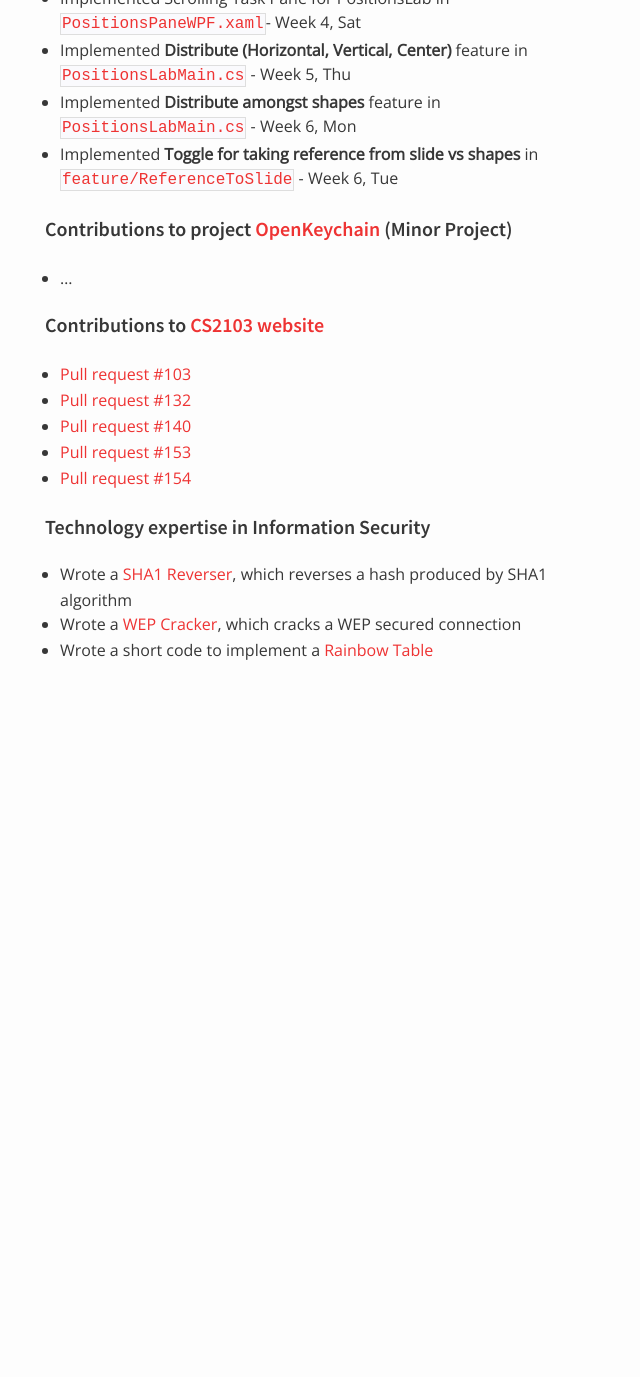
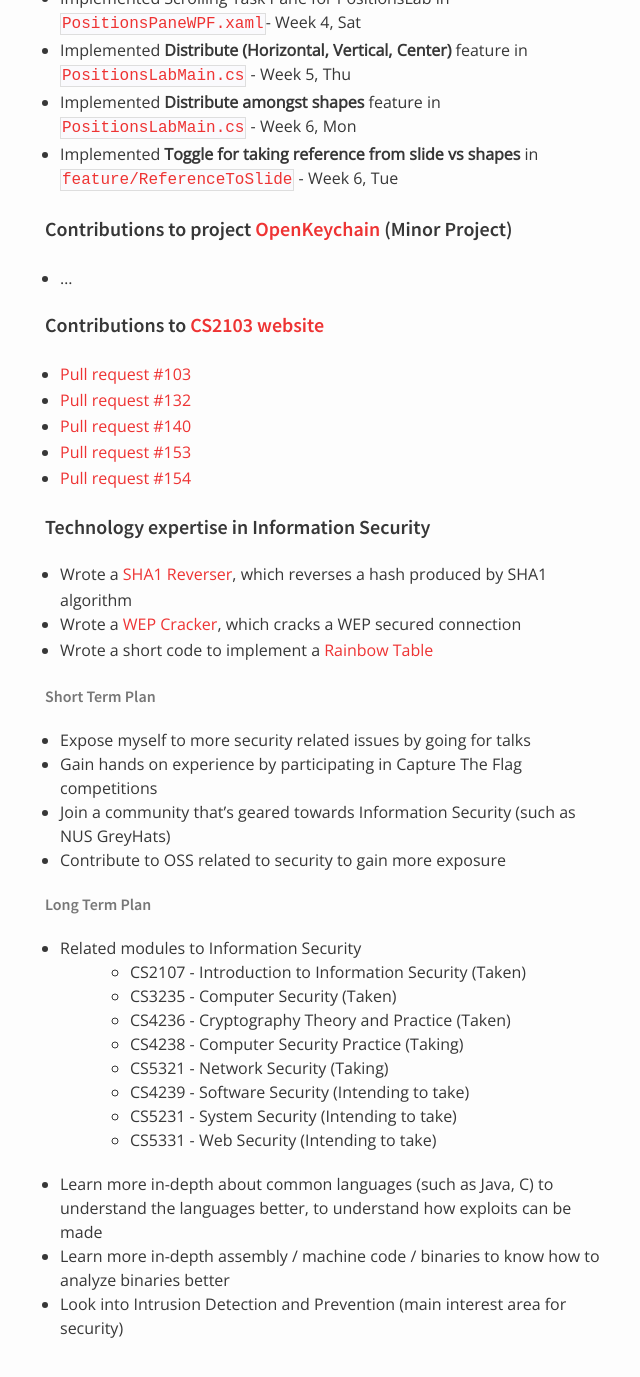
Before and after one commit to nus-oss/cs3281-AY1516S2-website, a Jekyll site: the page built from teams/powerpointlabs.md, in a window 1280 px wide and 1400 px high, scrolled down 6496 px. Shown: the top 1377 px of the window, without its empty margins (325-965 px from the left). Built offline with Jekyll 4.4.1, drawn with Linux system fonts in a browser that asks for light colours; before the commit the page ends 7220 px from its top, so only the background shows below that; some of the changed text lies outside the part shown.

Commit message:
Update powerpointlabs.md

```diff
--- a/teams/powerpointlabs.md
+++ b/teams/powerpointlabs.md
@@ -225,3 +225,23 @@
  * Wrote a [SHA1 Reverser](https://github.com/vhazali/cs4236/tree/master/SHA1Reverser), which reverses a hash produced by SHA1 algorithm
  * Wrote a [WEP Cracker](https://github.com/vhazali/cs4236/tree/master/WEPCracker), which cracks a WEP secured connection
  * Wrote a short code to implement a [Rainbow Table](https://github.com/vhazali/cs4236/tree/master/Rainbow)
+
+###### Short Term Plan
+* Expose myself to more security related issues by going for talks
+* Gain hands on experience by participating in Capture The Flag competitions
+* Join a community that's geared towards Information Security (such as NUS GreyHats)
+* Contribute to OSS related to security to gain more exposure
+
+###### Long Term Plan
+* Related modules to Information Security
+  * CS2107 - Introduction to Information Security (Taken)
+  * CS3235 - Computer Security (Taken)
+  * CS4236 - Cryptography Theory and Practice (Taken)
+  * CS4238 - Computer Security Practice (Taking)
+  * CS5321 - Network Security (Taking)
+  * CS4239 - Software Security (Intending to take)
+  * CS5231 - System Security (Intending to take)
+  * CS5331 - Web Security (Intending to take)
+* Learn more in-depth about common languages (such as Java, C) to understand the languages better, to understand how exploits can be made
+* Learn more in-depth assembly / machine code / binaries to know how to analyze binaries better
+* Look into Intrusion Detection and Prevention (main interest area for security)
```
Also changed, not shown: other parts of teams/powerpointlabs.md (+2 -2 lines).
